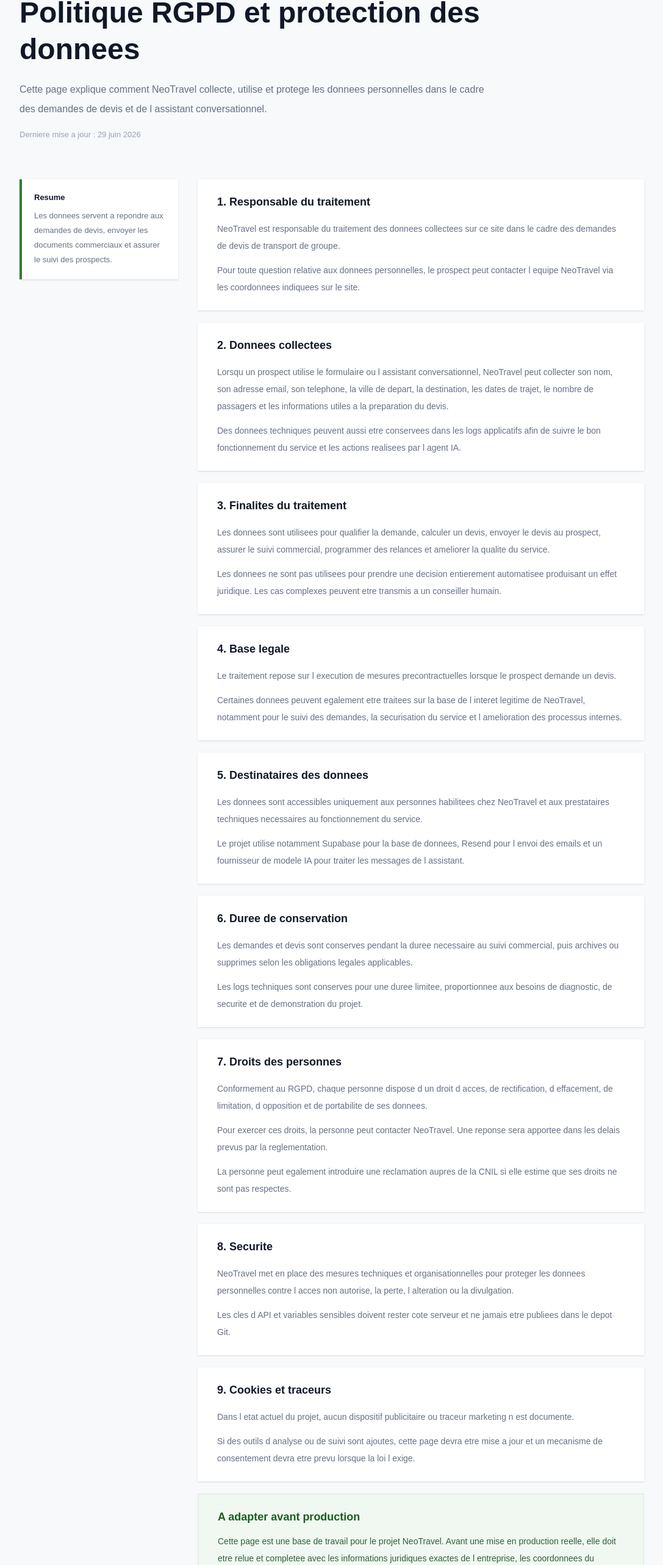
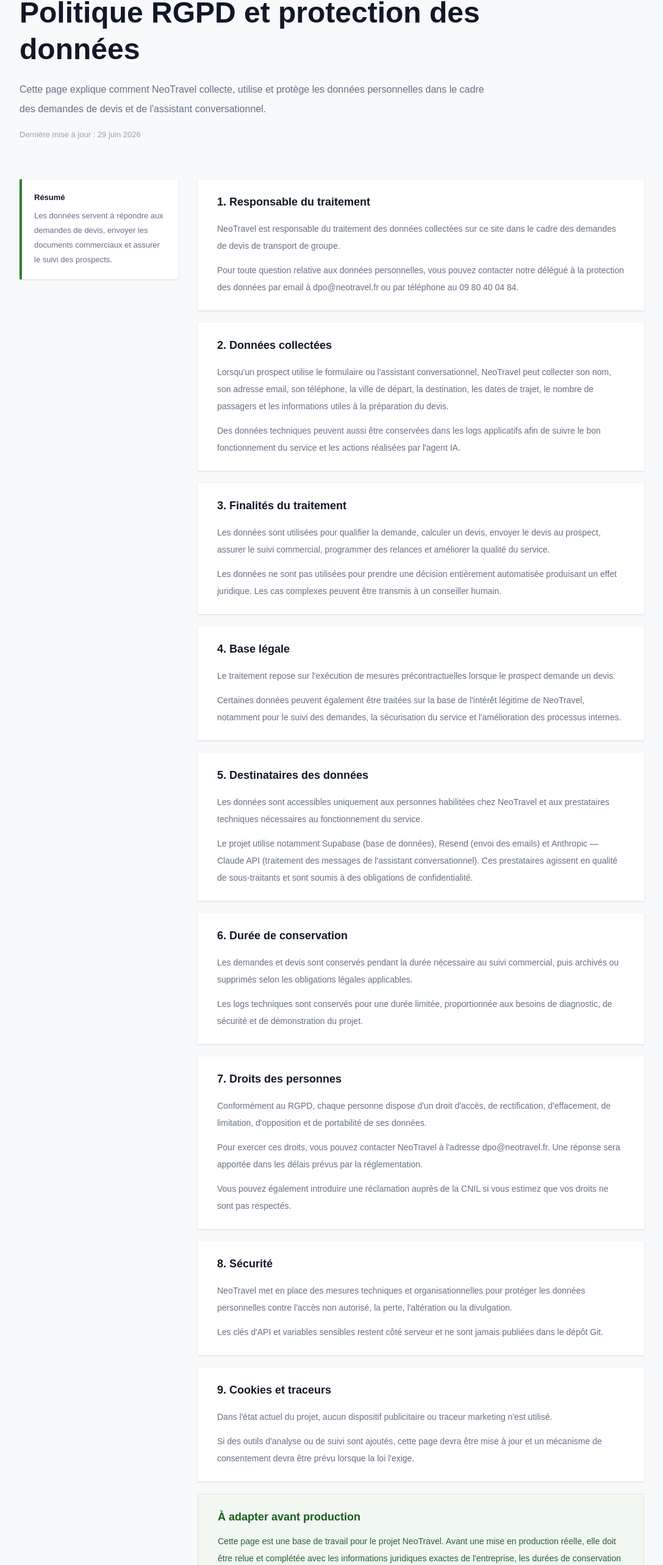
Before and after one commit to Biantuadi/Neotravel, a Next.js app: page /rgpd in a window 1280 px wide. Shown: the part 190-2756 px from the top of the page at 61% size, without its empty margins (96-1183 px from the left). Built offline with nearby package versions, Linux system fonts and the light colour scheme.

Commit message:
fix: RGPD accents, contact DPO et Anthropic ajouté

```diff
--- a/app/rgpd/page.tsx
+++ b/app/rgpd/page.tsx
@@ -3,72 +3,72 @@
 
 export const metadata: Metadata = {
   title: 'NeoTravel - Politique RGPD',
-  description: 'Politique de protection des donnees personnelles de NeoTravel.',
+  description: 'Politique de protection des données personnelles de NeoTravel.',
 }
 
 const sections = [
   {
     title: '1. Responsable du traitement',
     body: [
-      'NeoTravel est responsable du traitement des donnees collectees sur ce site dans le cadre des demandes de devis de transport de groupe.',
-      'Pour toute question relative aux donnees personnelles, le prospect peut contacter l equipe NeoTravel via les coordonnees indiquees sur le site.',
+      'NeoTravel est responsable du traitement des données collectées sur ce site dans le cadre des demandes de devis de transport de groupe.',
+      "Pour toute question relative aux données personnelles, vous pouvez contacter notre délégué à la protection des données par email à dpo@neotravel.fr ou par téléphone au 09 80 40 04 84.",
     ],
   },
   {
-    title: '2. Donnees collectees',
+    title: '2. Données collectées',
     body: [
-      'Lorsqu un prospect utilise le formulaire ou l assistant conversationnel, NeoTravel peut collecter son nom, son adresse email, son telephone, la ville de depart, la destination, les dates de trajet, le nombre de passagers et les informations utiles a la preparation du devis.',
-      'Des donnees techniques peuvent aussi etre conservees dans les logs applicatifs afin de suivre le bon fonctionnement du service et les actions realisees par l agent IA.',
+      "Lorsqu'un prospect utilise le formulaire ou l'assistant conversationnel, NeoTravel peut collecter son nom, son adresse email, son téléphone, la ville de départ, la destination, les dates de trajet, le nombre de passagers et les informations utiles à la préparation du devis.",
+      'Des données techniques peuvent aussi être conservées dans les logs applicatifs afin de suivre le bon fonctionnement du service et les actions réalisées par l\'agent IA.',
     ],
   },
   {
-    title: '3. Finalites du traitement',
+    title: '3. Finalités du traitement',
     body: [
-      'Les donnees sont utilisees pour qualifier la demande, calculer un devis, envoyer le devis au prospect, assurer le suivi commercial, programmer des relances et ameliorer la qualite du service.',
-      'Les donnees ne sont pas utilisees pour prendre une decision entierement automatisee produisant un effet juridique. Les cas complexes peuvent etre transmis a un conseiller humain.',
+      "Les données sont utilisées pour qualifier la demande, calculer un devis, envoyer le devis au prospect, assurer le suivi commercial, programmer des relances et améliorer la qualité du service.",
+      "Les données ne sont pas utilisées pour prendre une décision entièrement automatisée produisant un effet juridique. Les cas complexes peuvent être transmis à un conseiller humain.",
     ],
   },
   {
-    title: '4. Base legale',
+    title: '4. Base légale',
     body: [
-      'Le traitement repose sur l execution de mesures precontractuelles lorsque le prospect demande un devis.',
-      'Certaines donnees peuvent egalement etre traitees sur la base de l interet legitime de NeoTravel, notamment pour le suivi des demandes, la securisation du service et l amelioration des processus internes.',
+      "Le traitement repose sur l'exécution de mesures précontractuelles lorsque le prospect demande un devis.",
+      "Certaines données peuvent également être traitées sur la base de l'intérêt légitime de NeoTravel, notamment pour le suivi des demandes, la sécurisation du service et l'amélioration des processus internes.",
     ],
   },
   {
-    title: '5. Destinataires des donnees',
+    title: '5. Destinataires des données',
     body: [
-      'Les donnees sont accessibles uniquement aux personnes habilitees chez NeoTravel et aux prestataires techniques necessaires au fonctionnement du service.',
-      'Le projet utilise notamment Supabase pour la base de donnees, Resend pour l envoi des emails et un fournisseur de modele IA pour traiter les messages de l assistant.',
+      "Les données sont accessibles uniquement aux personnes habilitées chez NeoTravel et aux prestataires techniques nécessaires au fonctionnement du service.",
+      "Le projet utilise notamment Supabase (base de données), Resend (envoi des emails) et Anthropic — Claude API (traitement des messages de l'assistant conversationnel). Ces prestataires agissent en qualité de sous-traitants et sont soumis à des obligations de confidentialité.",
     ],
   },
   {
-    title: '6. Duree de conservation',
+    title: '6. Durée de conservation',
     body: [
-      'Les demandes et devis sont conserves pendant la duree necessaire au suivi commercial, puis archives ou supprimes selon les obligations legales applicables.',
-      'Les logs techniques sont conserves pour une duree limitee, proportionnee aux besoins de diagnostic, de securite et de demonstration du projet.',
+      "Les demandes et devis sont conservés pendant la durée nécessaire au suivi commercial, puis archivés ou supprimés selon les obligations légales applicables.",
+      "Les logs techniques sont conservés pour une durée limitée, proportionnée aux besoins de diagnostic, de sécurité et de démonstration du projet.",
     ],
   },
   {
     title: '7. Droits des personnes',
     body: [
-      'Conformement au RGPD, chaque personne dispose d un droit d acces, de rectification, d effacement, de limitation, d opposition et de portabilite de ses donnees.',
-      'Pour exercer ces droits, la personne peut contacter NeoTravel. Une reponse sera apportee dans les delais prevus par la reglementation.',
-      'La personne peut egalement introduire une reclamation aupres de la CNIL si elle estime que ses droits ne sont pas respectes.',
+      "Conformément au RGPD, chaque personne dispose d'un droit d'accès, de rectification, d'effacement, de limitation, d'opposition et de portabilité de ses données.",
+      "Pour exercer ces droits, vous pouvez contacter NeoTravel à l'adresse dpo@neotravel.fr. Une réponse sera apportée dans les délais prévus par la réglementation.",
+      "Vous pouvez également introduire une réclamation auprès de la CNIL si vous estimez que vos droits ne sont pas respectés.",
     ],
   },
   {
-    title: '8. Securite',
+    title: '8. Sécurité',
     body: [
-      'NeoTravel met en place des mesures techniques et organisationnelles pour proteger les donnees personnelles contre l acces non autorise, la perte, l alteration ou la divulgation.',
-      'Les cles d API et variables sensibles doivent rester cote serveur et ne jamais etre publiees dans le depot Git.',
+      "NeoTravel met en place des mesures techniques et organisationnelles pour protéger les données personnelles contre l'accès non autorisé, la perte, l'altération ou la divulgation.",
+      "Les clés d'API et variables sensibles restent côté serveur et ne sont jamais publiées dans le dépôt Git.",
     ],
   },
   {
     title: '9. Cookies et traceurs',
     body: [
-      'Dans l etat actuel du projet, aucun dispositif publicitaire ou traceur marketing n est documente.',
-      'Si des outils d analyse ou de suivi sont ajoutes, cette page devra etre mise a jour et un mecanisme de consentement devra etre prevu lorsque la loi l exige.',
+      "Dans l'état actuel du projet, aucun dispositif publicitaire ou traceur marketing n'est utilisé.",
+      "Si des outils d'analyse ou de suivi sont ajoutés, cette page devra être mise à jour et un mécanisme de consentement devra être prévu lorsque la loi l'exige.",
     ],
   },
 ]
@@ -103,16 +103,16 @@
       <section className="px-5 py-12 sm:px-8 sm:py-16">
         <div className="mx-auto max-w-5xl">
           <p className="mb-3 text-[12px] font-bold uppercase tracking-[0.18em] text-[#2e7d32]">
-            Donnees personnelles
+            Données personnelles
           </p>
           <h1 className="max-w-3xl text-4xl font-extrabold leading-tight text-[#101828] sm:text-5xl">
-            Politique RGPD et protection des donnees
+            Politique RGPD et protection des données
           </h1>
           <p className="mt-5 max-w-3xl text-[16px] leading-8 text-[#667085]">
-            Cette page explique comment NeoTravel collecte, utilise et protege les donnees personnelles dans le cadre des demandes de devis et de l assistant conversationnel.
+            Cette page explique comment NeoTravel collecte, utilise et protège les données personnelles dans le cadre des demandes de devis et de l&apos;assistant conversationnel.
           </p>
           <p className="mt-4 text-[13px] font-medium text-[#98a2b3]">
-            Derniere mise a jour : 29 juin 2026
+            Dernière mise à jour : 29 juin 2026
           </p>
         </div>
       </section>
@@ -120,9 +120,9 @@
       <section className="px-5 pb-16 sm:px-8">
         <div className="mx-auto grid max-w-5xl gap-8 lg:grid-cols-[260px_1fr]">
           <aside className="h-fit border-l-4 border-[#2e7d32] bg-white px-5 py-5 shadow-sm">
-            <p className="text-[13px] font-bold text-[#101828]">Resume</p>
+            <p className="text-[13px] font-bold text-[#101828]">Résumé</p>
             <p className="mt-2 text-[13px] leading-6 text-[#667085]">
-              Les donnees servent a repondre aux demandes de devis, envoyer les documents commerciaux et assurer le suivi des prospects.
+              Les données servent à répondre aux demandes de devis, envoyer les documents commerciaux et assurer le suivi des prospects.
             </p>
           </aside>
 
@@ -141,9 +141,9 @@
             ))}
 
             <article className="border border-[#d8eadc] bg-[#f0f8f1] px-6 py-6 sm:px-8">
-              <h2 className="text-[18px] font-extrabold text-[#1b5e20]">A adapter avant production</h2>
+              <h2 className="text-[18px] font-extrabold text-[#1b5e20]">À adapter avant production</h2>
               <p className="mt-3 text-[14px] leading-7 text-[#315f38]">
-                Cette page est une base de travail pour le projet NeoTravel. Avant une mise en production reelle, elle doit etre relue et completee avec les informations juridiques exactes de l entreprise, les coordonnees du responsable, les durees de conservation definitives et la liste complete des sous-traitants.
+                Cette page est une base de travail pour le projet NeoTravel. Avant une mise en production réelle, elle doit être relue et complétée avec les informations juridiques exactes de l&apos;entreprise, les durées de conservation définitives et la liste complète des sous-traitants.
               </p>
             </article>
           </div>
```
